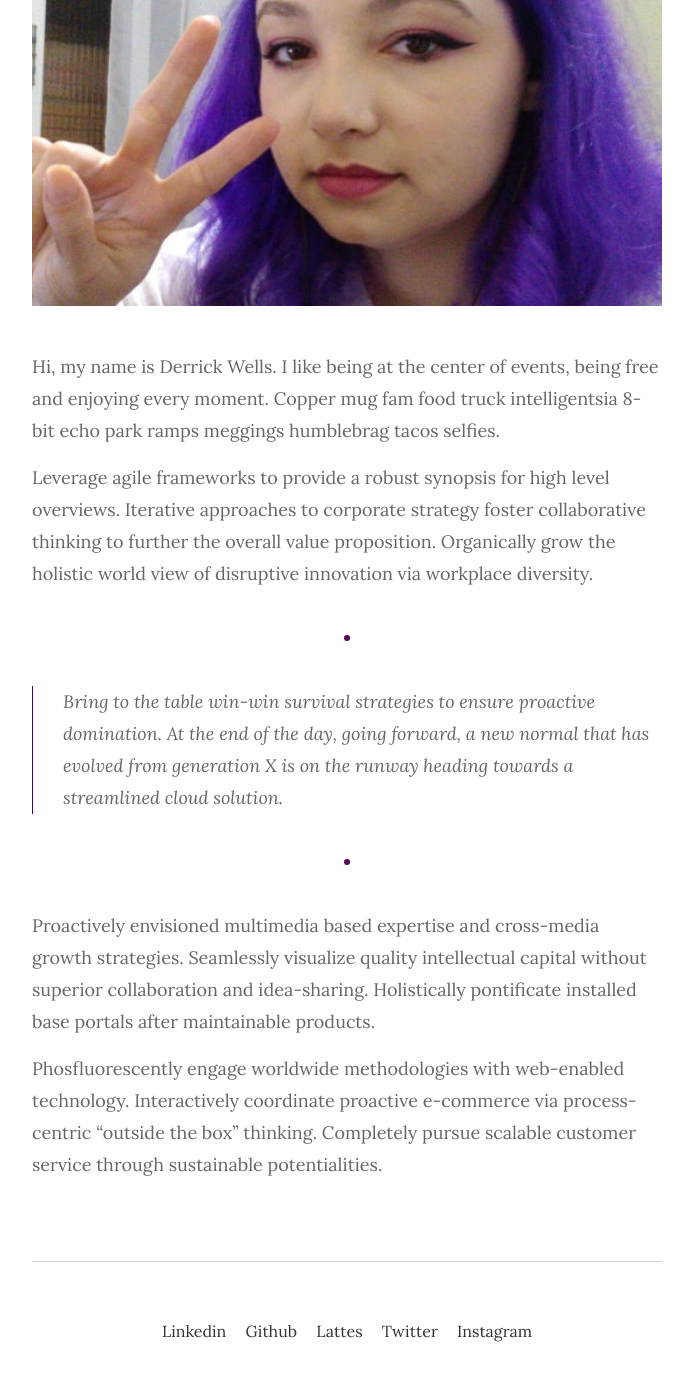
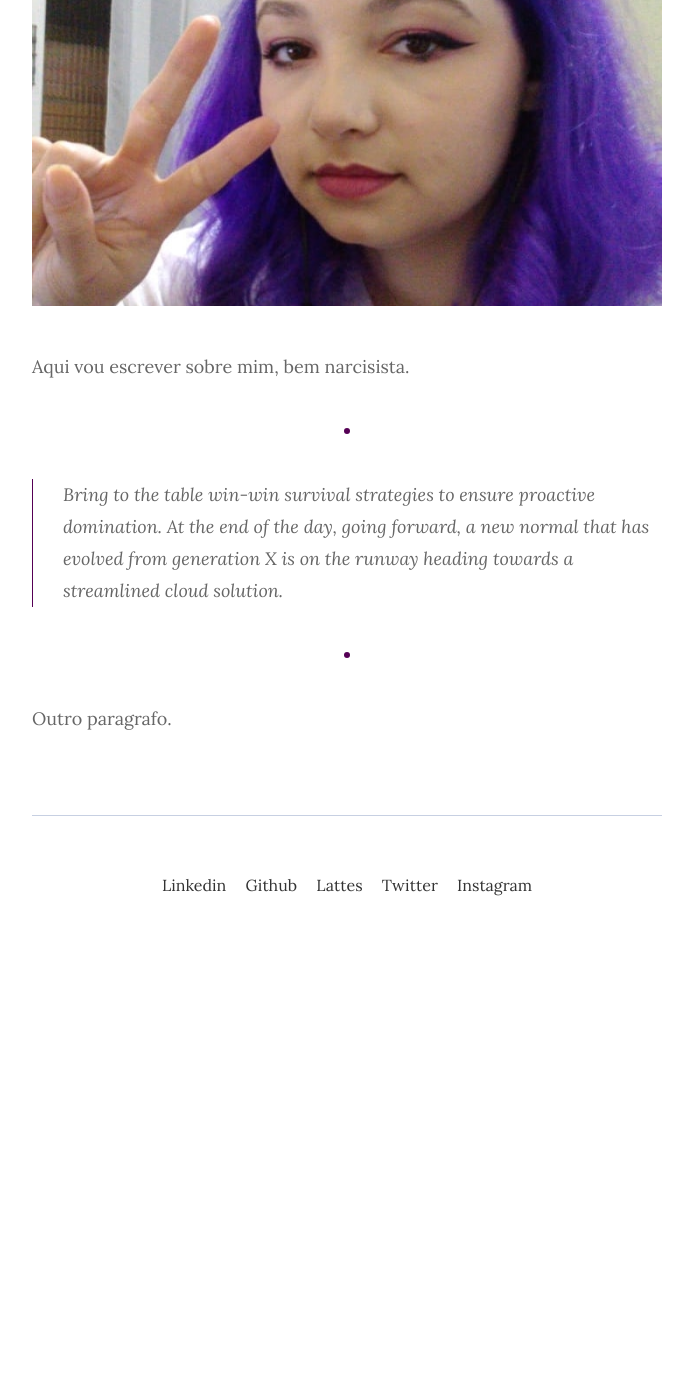
Before and after one commit to dudangel/dudangel.github.io, a Jekyll site: the page built from _pages/about.md, in a window 1280 px wide and 1400 px high, scrolled down 347 px. Shown: the top 1381 px of the window, without its empty margins (293-986 px from the left). Built offline with Jekyll 4.4.1, drawn with Linux system fonts in a browser that asks for light colours; after the commit the page ends 1301 px from its top, so only the background shows below that.

Commit message:
fix tags?

```diff
--- a/404.html
+++ b/404.html
@@ -1,13 +1,13 @@
 ---
 layout: page
-title: Page not found
+title: Página não encontrada
 image:
 permalink: /404.html
 ---
 <div class="container">
   <div style="text-align: center">
     <h2>404</h2>
-    <p>The page you are looking for doesn't exist or has been moved.</p>
-    <p><a href="{{site.baseurl}}/">Back to the bLog</a></p>
+    <p>A página que você está procurando não existe.</p>
+    <p><a href="{{site.baseurl}}/">Voltar para a Home</a></p>
   </div>
 </div>
--- a/_includes/header.html
+++ b/_includes/header.html
@@ -23,7 +23,7 @@
             <a href="{{site.baseurl}}/" class="nav__link">Home</a>
           </li>
           {% for page in site.pages %}
-            {% unless page.name == 'tags.html' or page.name == '404.html' %}
+            {% unless page.name == 'tag-page.html' or page.name == '404.html' %}
           {% if page.title %}
           <li class="nav__item">
             <a href="{{ page.url | prepend: site.baseurl }}" class="nav__link">{{ page.title }}</a>
--- a/_pages/about.md
+++ b/_pages/about.md
@@ -5,9 +5,7 @@ permalink: /sobre/
 image: '/assets/img/eu.jpg'
 ---
 
-Hi, my name is Derrick Wells. I like being at the center of events, being free and enjoying every moment. Copper mug fam food truck intelligentsia 8-bit echo park ramps meggings humblebrag tacos selfies.
-
-Leverage agile frameworks to provide a robust synopsis for high level overviews. Iterative approaches to corporate strategy foster collaborative thinking to further the overall value proposition. Organically grow the holistic world view of disruptive innovation via workplace diversity.
+Aqui vou escrever sobre mim, bem narcisista.
 
 ***
 
@@ -15,6 +13,4 @@ Leverage agile frameworks to provide a robust synopsis for high level overviews.
 
 ***
 
-Proactively envisioned multimedia based expertise and cross-media growth strategies. Seamlessly visualize quality intellectual capital without superior collaboration and idea-sharing. Holistically pontificate installed base portals after maintainable products.
-
-Phosfluorescently engage worldwide methodologies with web-enabled technology. Interactively coordinate proactive e-commerce via process-centric "outside the box" thinking. Completely pursue scalable customer service through sustainable potentialities.
+Outro paragrafo.
--- a/index.html
+++ b/index.html
@@ -12,6 +12,9 @@ layout: default
       <div class="author__more">
         <a href="https://github.com/dudangel" class="say-hello">Github</a>
         <a href="https://www.linkedin.com/in/eduarda-cristina-rosa/" class="say-hello">Linkedin</a>
+        <a href="http://lattes.cnpq.br/6480040185617659" class="say-hello">Lattes</a>
+        <a href="https://twitter.com/dudscr" class="say-hello">Twitter</a>
+        <a href="https://www.instagram.com/dudscr/" class="say-hello">Instagram</a>
         <!-- <a href="{{site.baseurl}}/about/" class="know-more">Know More</a> -->
       </div>
     </div>
```
